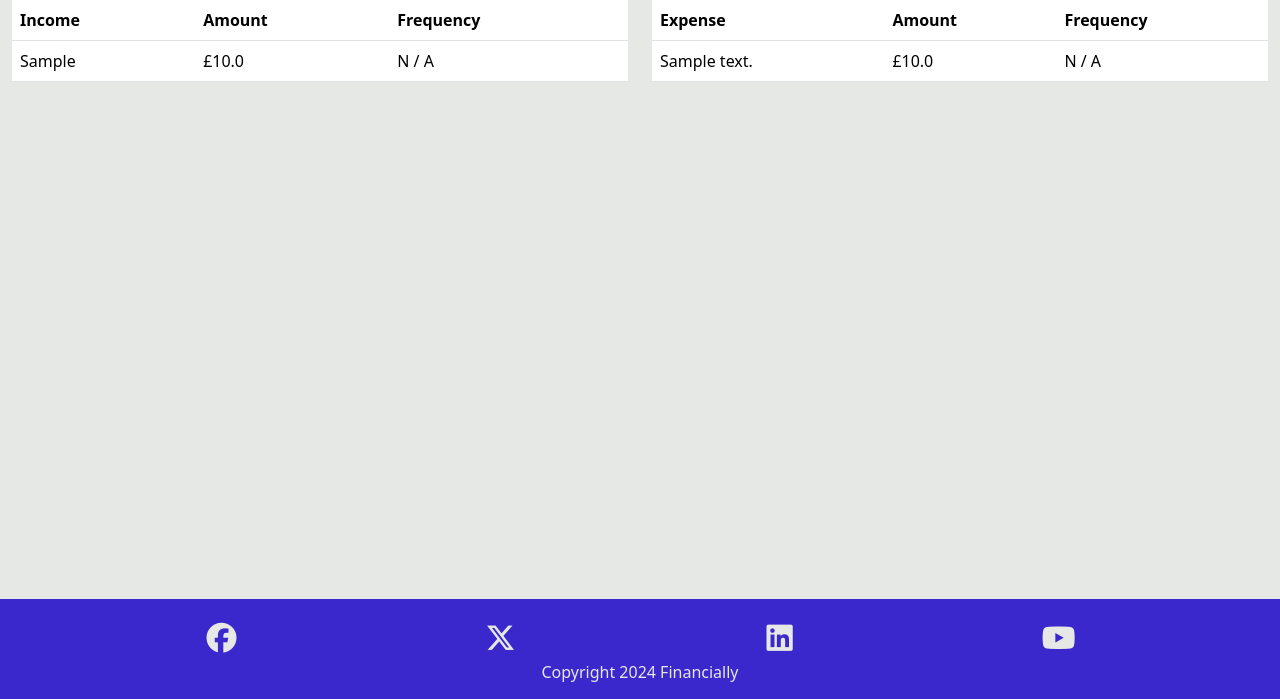
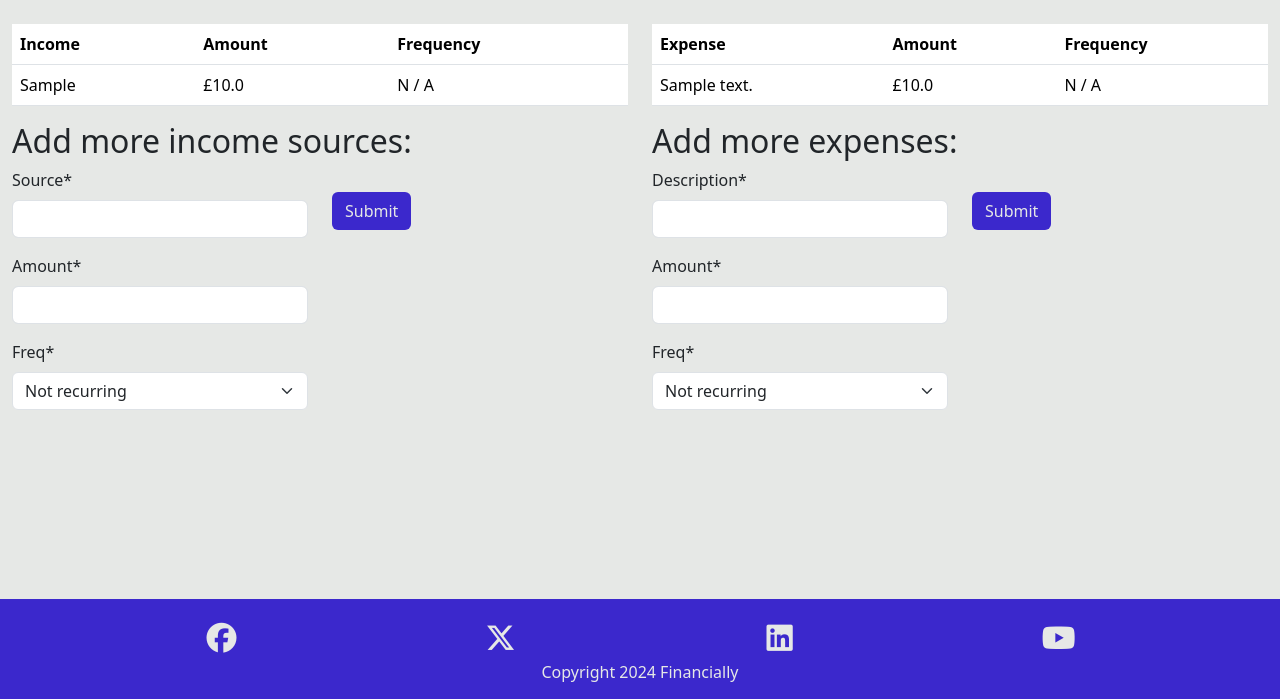
Before and after one commit to ErfanNajimi/ci-capstone-project, a Django app: page /tracker/ in a window 1280 px wide. Shown: the part 101-800 px from the top of the page. Run offline with Django 4.2, Linux system fonts and the light colour scheme; a user stored in the database is signed in; tables that the repository leaves empty hold one stand-in row (values such as "Sample post"); some libraries are stand-ins or nearby versions.

Commit message:
Add CRUD fucntionality: create new income or expense in tracker page

```diff
--- a/financially/settings.py
+++ b/financially/settings.py
@@ -50,6 +50,8 @@ INSTALLED_APPS = [
     'allauth',
     'allauth.account',
     'allauth.socialaccount',
+    'crispy_forms',
+    'crispy_bootstrap5',
     'cloudinary_storage',
     'cloudinary',
     'public',
@@ -59,6 +61,9 @@ INSTALLED_APPS = [
 SITE_ID = 1
 LOGIN_REDIRECT_URL = '/'
 LOGOUT_REDIRECT_URL = '/'
+
+CRISPY_ALLOWED_TEMPLATE_PACKS = "bootstrap5"
+CRISPY_TEMPLATE_PACK = "bootstrap5"
 
 MIDDLEWARE = [
     'django.middleware.security.SecurityMiddleware',
--- a/requirements.txt
+++ b/requirements.txt
@@ -1,9 +1,11 @@
 asgiref==3.8.1
 cloudinary==1.41.0
+crispy-bootstrap5==0.7
 dj-database-url==0.5.0
 dj3-cloudinary-storage==0.0.6
 Django==4.2.15
 django-allauth==0.57.2
+django-crispy-forms==2.3
 gunicorn==20.1.0
 oauthlib==3.2.2
 psycopg==3.2.1
--- a/templates/base.html
+++ b/templates/base.html
@@ -68,11 +68,7 @@
     <!-- Main Content -->
     {% endblock content %}
 
-    <!-- Font Awesome -->
-    <script src="https://kit.fontawesome.com/c70f25e1b1.js" crossorigin="anonymous"></script>
-
-    <!-- Bootstrap JS -->
-    <script src="https://cdn.jsdelivr.net/npm/bootstrap@5.3.3/dist/js/bootstrap.bundle.min.js" integrity="sha384-YvpcrYf0tY3lHB60NNkmXc5s9fDVZLESaAA55NDzOxhy9GkcIdslK1eN7N6jIeHz" crossorigin="anonymous"></script>
+   <div id="spacer"></div>
 
     <!-- Footer -->
     <footer>
@@ -88,5 +84,11 @@
             </div>
         </div>
     </footer>
+
+     <!-- Font Awesome -->
+     <script src="https://kit.fontawesome.com/c70f25e1b1.js" crossorigin="anonymous"></script>
+
+     <!-- Bootstrap JS -->
+     <script src="https://cdn.jsdelivr.net/npm/bootstrap@5.3.3/dist/js/bootstrap.bundle.min.js" integrity="sha384-YvpcrYf0tY3lHB60NNkmXc5s9fDVZLESaAA55NDzOxhy9GkcIdslK1eN7N6jIeHz" crossorigin="anonymous"></script>
 </body>
 </html>
--- /dev/null
+++ b/tracker/forms.py
@@ -0,0 +1,12 @@
+from .models import Income, Expense
+from django import forms
+
+class IncomeForm(forms.ModelForm):
+    class Meta:
+        model = Income
+        fields = ('source', 'amount', 'freq')
+
+class ExpenseForm(forms.ModelForm):
+    class Meta:
+        model = Expense
+        fields = ('description', 'amount', 'freq')
--- a/tracker/models.py
+++ b/tracker/models.py
@@ -23,6 +23,7 @@ CATEGORY = (
     (17, "Mobile phone"),
     (18, "Broadband"),
     (19, "Other"),
+    (20, "Blank")
 )
 
 # Create your models here.
@@ -43,7 +44,7 @@ class Income(models.Model):
 class Expense(models.Model):
     account = models.ForeignKey(User, on_delete=models.CASCADE, related_name="expenses")
     description = models.CharField(max_length=120)
-    category = models.IntegerField(choices=CATEGORY, blank=True)
+    category = models.IntegerField(choices=CATEGORY, default=20)
     recurring = models.BooleanField(default=False)
     freq = models.IntegerField(choices=FREQ, default = 0)
     amount = models.FloatField()
--- a/tracker/templates/tracker/tracker.html
+++ b/tracker/templates/tracker/tracker.html
@@ -1,6 +1,8 @@
 {% extends "base.html" %}
+{% load crispy_forms_tags %}
 
 {% block content %}
+<br>
 <div class="container-fluid">
     <div class="row">
         <div class="col-md-6">
@@ -32,6 +34,21 @@
                 {% endfor %}
                 </tbody>
               </table>
+              <div>
+                <h2>Add more income sources:</h2>
+                <form method="post">
+                    <div class="row">
+                        <div class="col">
+                            {{ income_form | crispy }}
+                            {% csrf_token %}
+                        </div>
+                        <div class="col">
+                            <br>
+                            <button type="submit" class="btn btn-signup">Submit</button>
+                        </div>
+                    </div>
+                </form>
+              </div>
         </div>
         <div class="col-md-6">
             <table class="table">
@@ -62,6 +79,21 @@
                 {% endfor %}
                 </tbody>
               </table>
+              <div>
+                <h2>Add more expenses:</h2>
+                <form method="post">
+                    <div class="row">
+                        <div class="col">
+                            {{ expense_form | crispy }}
+                            {% csrf_token %}
+                        </div>
+                        <div class="col">
+                            <br>
+                            <button type="submit" class="btn btn-signup">Submit</button>
+                        </div>
+                    </div>
+                </form>
+              </div>
         </div>
     </div>
 </div>
--- a/tracker/views.py
+++ b/tracker/views.py
@@ -1,11 +1,39 @@
 from django.shortcuts import render
+from django.contrib import messages
 from .models import Income, Expense
+from .forms import IncomeForm, ExpenseForm
 
 # Create your views here.
 def tracker(request):
 
-    incomes = Income.objects.all().order_by("-date_added")
-    expenses = Expense.objects.all().order_by("-date_added")
+    incomes = Income.objects.all().order_by("-date_added").filter(account=request.user)
+    expenses = Expense.objects.all().order_by("-date_added").filter(account=request.user)
+
+    if request.method == "POST":
+        income_form = IncomeForm(data=request.POST)
+        if income_form.is_valid():
+            income = income_form.save(commit=False)
+            income.account = request.user
+            income.save()
+            messages.add_message(
+                request, messages.SUCCESS,
+                'Income source added'
+            )
+
+    income_form = IncomeForm()
+
+    if request.method == "POST":
+        expense_form = ExpenseForm(data=request.POST)
+        if expense_form.is_valid():
+            expense = expense_form.save(commit=False)
+            expense.account = request.user
+            expense.save()
+            messages.add_message(
+                request, messages.SUCCESS,
+                'Expense added'
+            )
+
+    expense_form = ExpenseForm()
 
     return render(
         request,
@@ -13,5 +41,7 @@ def tracker(request):
         {
             "expenses": expenses,
             "incomes": incomes,
+            "income_form": income_form,
+            "expense_form": expense_form,
         },
     )
```
Also changed, not shown: tracker/migrations/0002_alter_expense_category.py (added), 1 other file.
